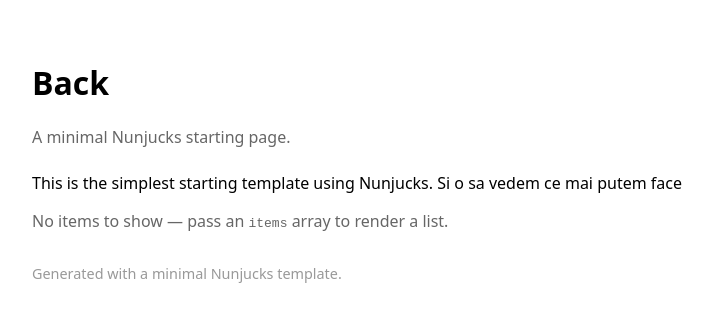
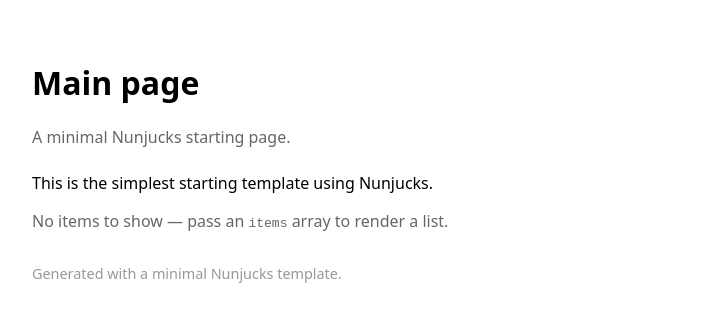
Before and after one commit to mihai-ureche/netlify-test, an Eleventy site: page src/index.njk in a window 1280 px wide. Shown: the whole page, without its empty margins (8-721 px from the left). Built offline with nearby package versions, Linux system fonts and the light colour scheme; Eleventy itself is replaced by a stand-in of ours; files that its build step writes are made by us from their sources.

Commit message:
Updated 1 file via CloudCannon.

```diff
--- a/src/index.njk
+++ b/src/index.njk
@@ -1,5 +1,5 @@
 ---
-title: Back
+title: Main page
 ---
 <!DOCTYPE html>
 <html lang="en">
@@ -20,7 +20,7 @@
     </header>
 
     <main>
-      <p>This is the simplest starting template using Nunjucks. Si o sa vedem ce mai putem face</p>
+      <p>This is the simplest starting template using Nunjucks.</p>
 
       {# Example: iterate a small list if provided #}
       {% if items %}
```
